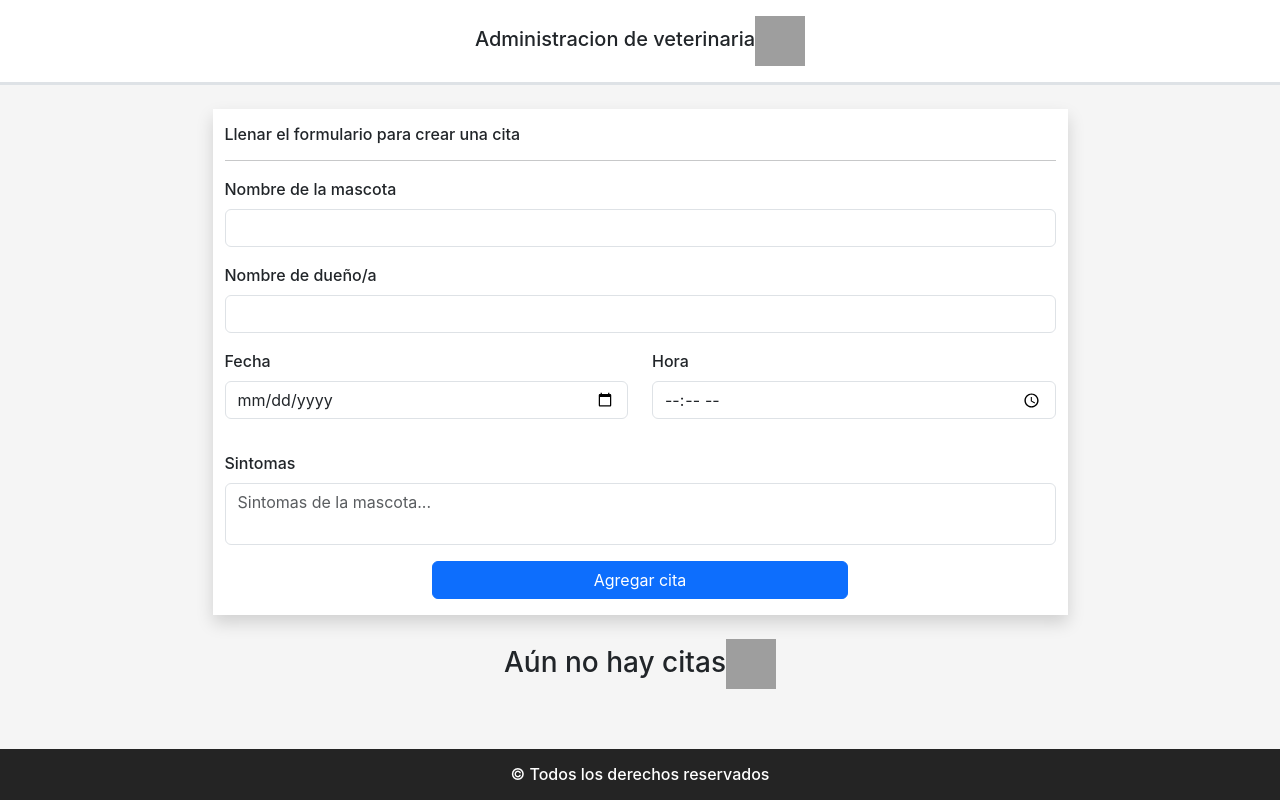
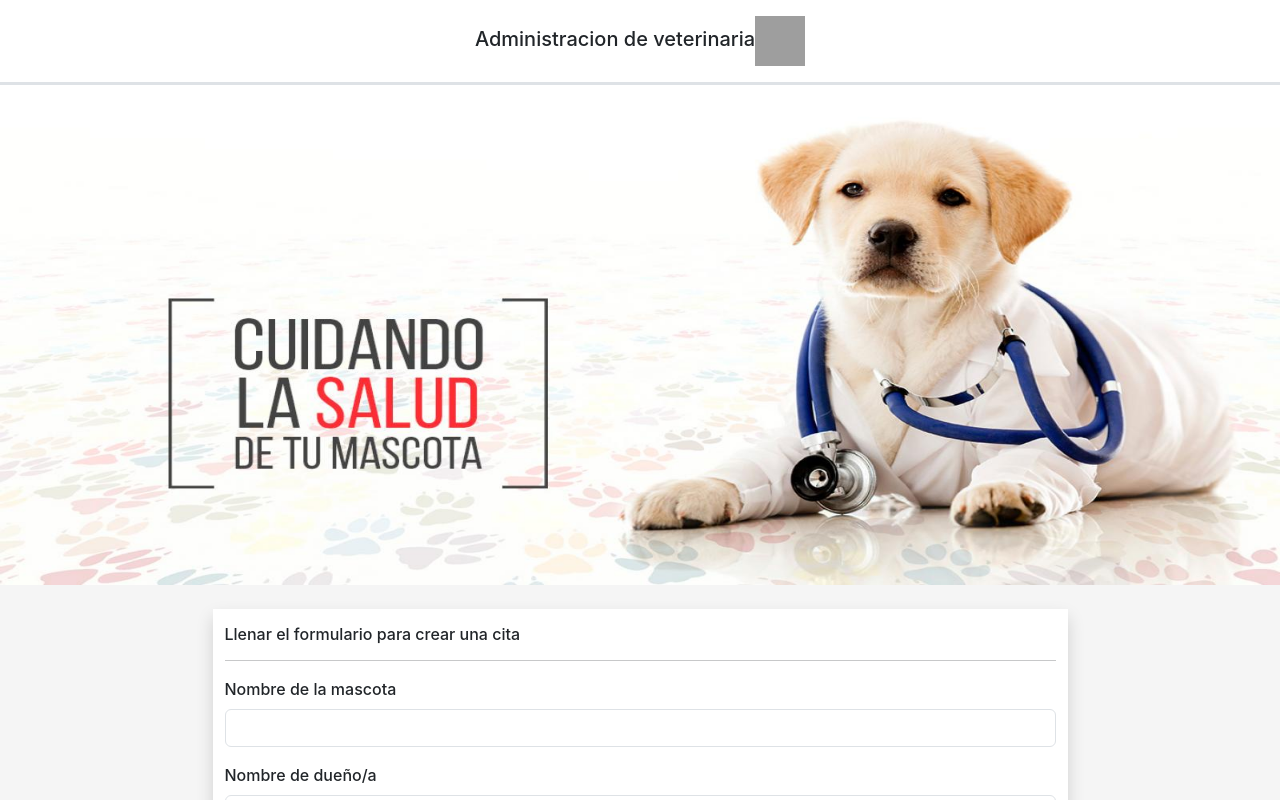
Before and after one commit to MauroRomo1/Pacientes-de-veterinaria, a React (Vite) app: page / in a window 1280 px wide. Shown: the top 800 px of the page. Built offline with nearby package versions, Linux system fonts and the light colour scheme; grey boxes are pictures that could not be loaded.

Commit message:
agregando un banner antes del formulario

```diff
--- a/src/App.css
+++ b/src/App.css
@@ -7,6 +7,11 @@ body {
   flex-direction: column;
   min-height: 100vh;
   background-color: #f5f5f5;
+}
+
+.banner {
+  width: 100%;
+  max-height: 500px;
 }
 
 .iconDogFace,
--- a/src/App.jsx
+++ b/src/App.jsx
@@ -1,6 +1,7 @@
 import "bootstrap/dist/css/bootstrap.min.css";
 import "./App.css";
 import AppointmentForm from "./components/AppointmentForm";
+import Banner from "./components/Banner";
 
 function App() {
   return (
@@ -15,6 +16,7 @@ function App() {
         </h5>
       </header>
       <main>
+        <Banner />
         <AppointmentForm />
       </main>
       <footer>
--- /dev/null
+++ b/src/components/Banner.jsx
@@ -0,0 +1,9 @@
+import banner from "../images/banner-veterinaria.jpg";
+
+const Banner = () => {
+  return (
+    <img src={banner} alt="banner con un perro" className="img-fluid banner" />
+  );
+};
+
+export default Banner;
```
Also changed, not shown: src/images/banner-veterinaria.jpg (added).
